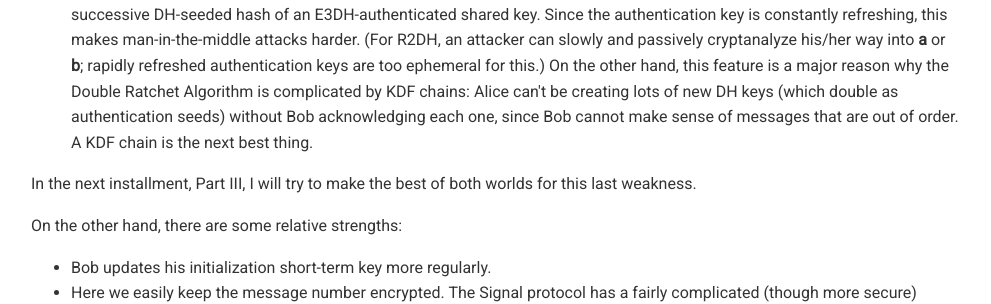
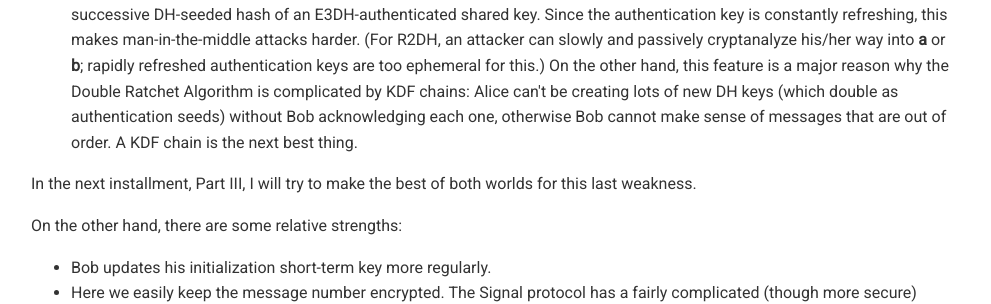
Before and after one commit to chatscrypt/chatscrypt.github.io, a Jekyll site: the page built from _posts/2020-01-20-the-chatscrypt-architecture-part-ii-repeated-triple-diffie-hellman.html, in a window 1280 px wide and 900 px high, scrolled down 1785 px. Shown: the part 288-592 px from the top of the window, without its empty margins (144-1135 px from the left). Built offline with Jekyll 4.4.1, drawn with Linux system fonts in a browser that asks for light colours; comment, search, counter and statistics services are not loaded.

Commit message:
Update 2020-01-20-the-chatscrypt-architecture-part-ii-repeated-triple-diffie-hellman.html

```diff
--- a/_posts/2020-01-20-the-chatscrypt-architecture-part-ii-repeated-triple-diffie-hellman.html
+++ b/_posts/2020-01-20-the-chatscrypt-architecture-part-ii-repeated-triple-diffie-hellman.html
@@ -61,7 +61,7 @@ I am worried about this protocol because - to entirely put aside any humility -
 
   <li>Why double instead of triple? Of course, this would cut overhead by a third. But is it as secure? Recall that two of three DH shared keys in E3DH are there mostly for authentication. As shared keys are never used more than once in this protocol, and in particular are one-way, there is only a need for one of the two authenticating shared keys. There is some lost security: For instance, stealing Bob's <b>y</b> alone would crack the example shared key above; in the triple version, <b>x</b> or <b>b</b> would need to be stolen as well. However, chances are, if <b>y</b> is stolen, <b>b</b> is as well, as they are both stored by Bob. (Of course, R2DH is easily extended to R3DH if someone convinces me of a good reason to do so.)
 
-<li>The Signal protocol doesn't directly use long-term keys <b>a</b> and <b>b</b> for authentication in the double ratchet. Instead, it uses a successive DH-seeded hash of an E3DH-authenticated shared key. Since the authentication key is constantly refreshing, this makes man-in-the-middle attacks harder. (For R2DH, an attacker can slowly and passively cryptanalyze his/her way into <b>a</b> or <b>b</b>; rapidly refreshed authentication keys are too ephemeral for this.) On the other hand, this feature is a major reason why the Double Ratchet Algorithm is complicated by KDF chains: Alice can't be creating lots of new DH keys (which double as authentication seeds) without Bob acknowledging each one, since Bob cannot make sense of messages that are out of order. A KDF chain is the next best thing.
+<li>The Signal protocol doesn't directly use long-term keys <b>a</b> and <b>b</b> for authentication in the double ratchet. Instead, it uses a successive DH-seeded hash of an E3DH-authenticated shared key. Since the authentication key is constantly refreshing, this makes man-in-the-middle attacks harder. (For R2DH, an attacker can slowly and passively cryptanalyze his/her way into <b>a</b> or <b>b</b>; rapidly refreshed authentication keys are too ephemeral for this.) On the other hand, this feature is a major reason why the Double Ratchet Algorithm is complicated by KDF chains: Alice can't be creating lots of new DH keys (which double as authentication seeds) without Bob acknowledging each one, otherwise Bob cannot make sense of messages that are out of order. A KDF chain is the next best thing.
 
 </ul>
 
```
